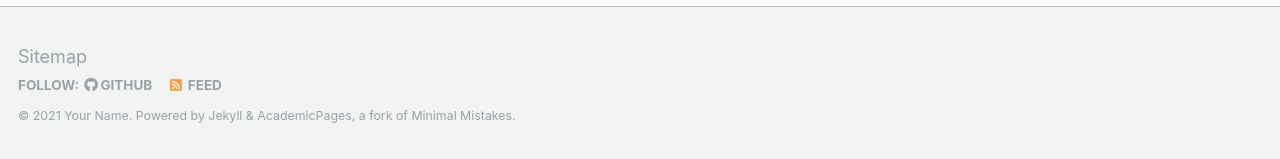
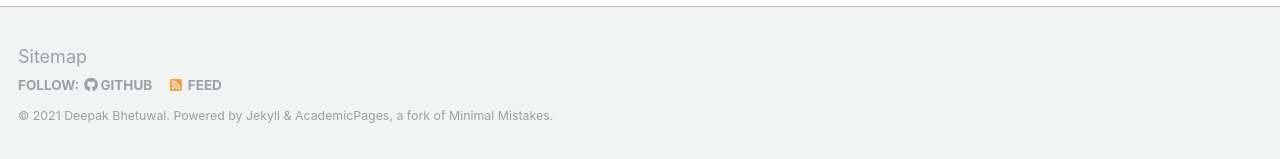
Before and after one commit to dkb208/dkb208.github.io, a Jekyll site: the page built from _pages/about.md, in a window 1280 px wide and 900 px high, scrolled down 2463 px. Shown: the part 738-897 px from the top of the window. Built offline with Jekyll 4.4.1, drawn with Linux system fonts in a browser that asks for light colours; some web fonts are replaced.

Commit message:
Update _config.yml

```diff
--- a/_config.yml
+++ b/_config.yml
@@ -9,11 +9,11 @@
 locale                   : "en-US"
 title                    : "Your Name / Site Title"
 title_separator          : "-"
-name                     : &name "Your Name"
-description              : &description "personal description"
+name                     : &name "Deepak Bhetuwal"
+description              : &description "Graduate Research Assistant at Mississippi State University"
 url                      : https://academicpages.github.io # the base hostname & protocol for your site e.g. "https://mmistakes.github.io"
 baseurl                  : "" # the subpath of your site, e.g. "/blog"
-repository               : "academicpages/academicpages.github.io"
+repository               : "deepakbhetuwal.github.io"
 teaser                   :  # filename of teaser fallback teaser image placed in /images/, .e.g. "500x300.png"
 breadcrumbs              : false # true, false (default)
 words_per_minute         : 160
```
